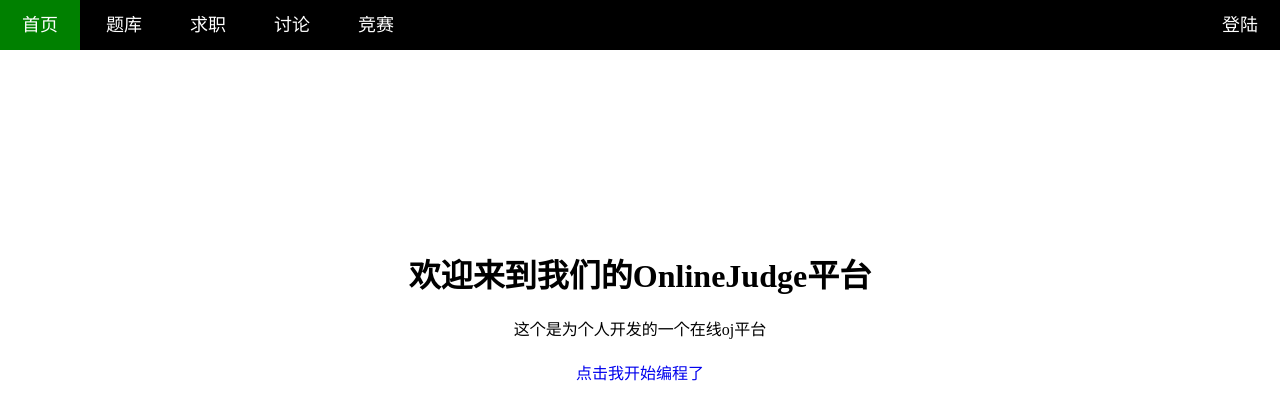
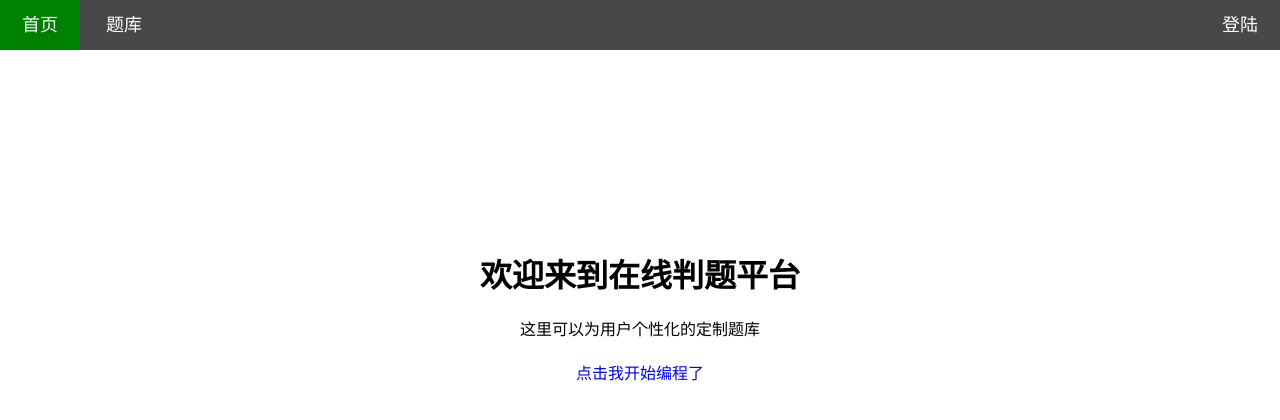
Before and after one commit to zevin02/ZOJ, a plain HTML site: page oj_server/www_root/index.html in a window 1280 px wide. Drawn offline with Linux system fonts and the light colour scheme.

Commit message:
修改了网页

```diff
--- a/oj_server/www_root/index.html
+++ b/oj_server/www_root/index.html
@@ -5,7 +5,7 @@
     <meta charset="UTF-8">
     <meta http-equiv="X-UA-Compatible" content="IE=edge">
     <meta name="viewport" content="width=device-width, initial-scale=1.0">
-    <title>这是为的在线oj系统</title>
+    <title>在线负载判题系统</title>
     <style>
         * {
             margin: 0px;
@@ -20,7 +20,7 @@
         .container .navbar{
             width: 100%;
             height: 50px;
-            background-color: black;
+            background-color: rgb(73, 72, 72);
             overflow: hidden;
         }
         .container .navbar a{
@@ -62,16 +62,13 @@
         <div class="navbar">
             <a href="/">首页</a>
             <a href="/all_question">题库</a>
-            <a href="#">求职</a>
             <a class="login" href="/login">登陆</a>
-            <a href="#">讨论</a>
-            <a href="#">竞赛</a>
 
         </div>
         <!-- 网页的内容 -->
         <div class="content">
-            <h1 class="font_">欢迎来到我们的OnlineJudge平台</h1>
-            <p class="font_">这个是为个人开发的一个在线oj平台</p>
+            <h1 class="font_">欢迎来到在线判题平台</h1>
+            <p class="font_">这里可以为用户个性化的定制题库</p>
             <a class="font_" href="/all_question">点击我开始编程了</a>
         </div>
     </div>
```
Also changed, not shown: oj_server/www_root/load.html (+0 -3 lines), oj_server/www_root/register.html (+1 -3 lines).
